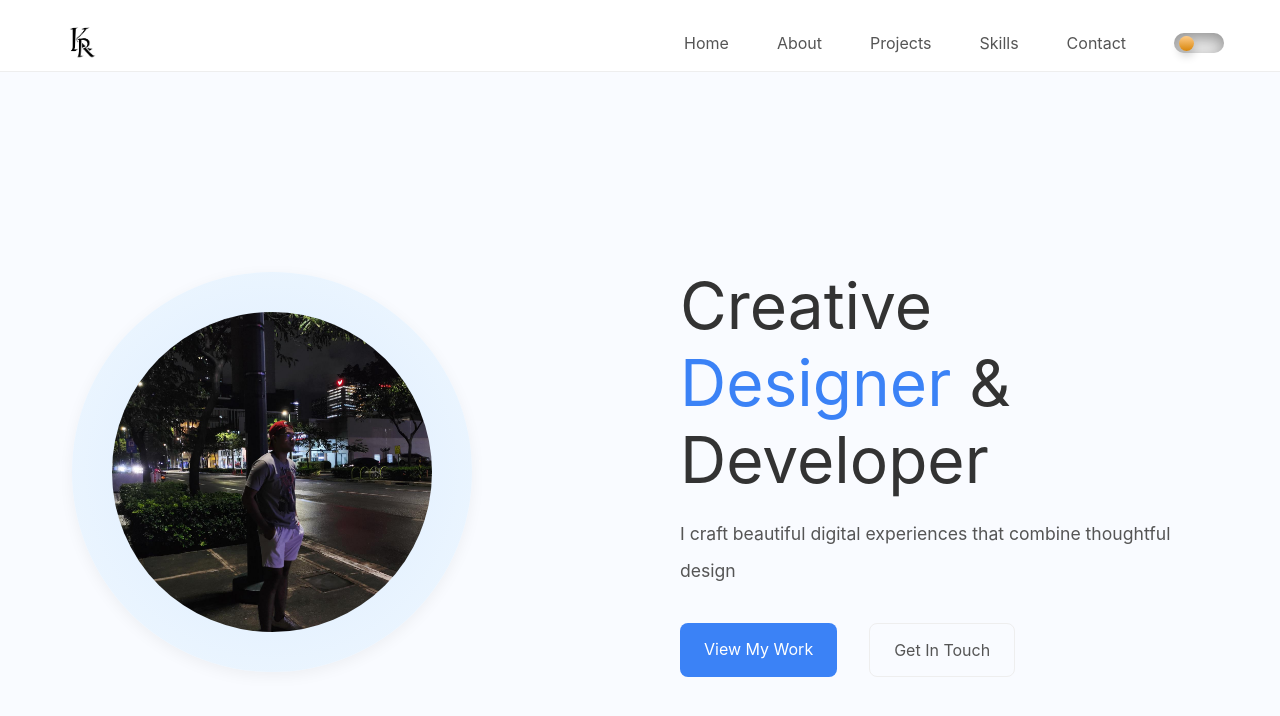
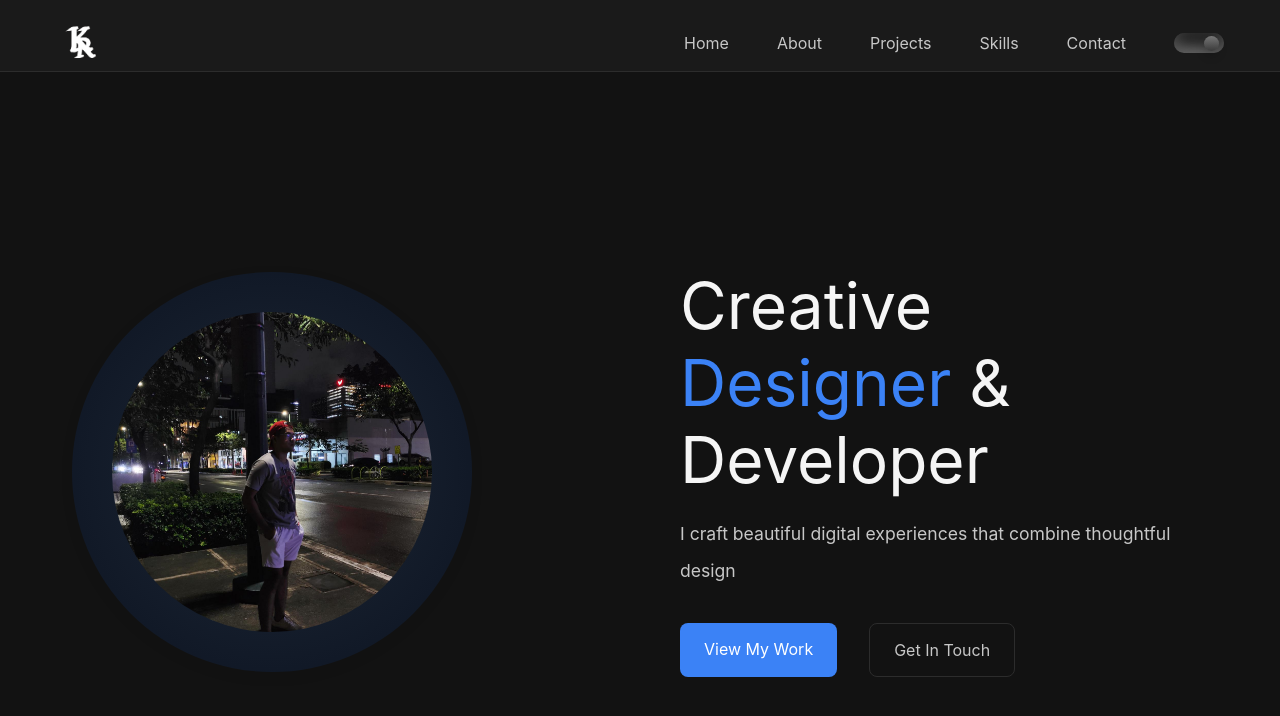
Before and after one commit to k-rion/kurt-portfolio, a React (Vite) app: page / in a window 1280 px wide. Shown: the top 716 px of the page. Built offline with nearby package versions, Linux system fonts and the light colour scheme.

Commit message:
darkmode on

```diff
--- a/src/Portfoliov2.css
+++ b/src/Portfoliov2.css
@@ -22,7 +22,7 @@ body.dark {
   --text: #f5f5f5;
   --surface: #1a1a1a;
   --muted: #c7c7c7;
-  --primary: #3b82f6; /* keep brand color */
+  --primary: #3b82f6;
   --primary-hover: #60a5fa;
   --border: #2c2c2c;
 }
@@ -75,6 +75,7 @@ body {
   gap: 1.5rem;
   align-items: center;
 }
+
 .nav-links a {
   margin-left: 1.5rem;
   color: var(--muted);
@@ -332,6 +333,7 @@ body.dark .about-image {
 /* SECTIONS */
 
 section {
+  scroll-margin-top: var(--nav-height);
   padding: 5rem 2rem;
 }
 .contact-grid {
--- a/src/Portfoliov2.jsx
+++ b/src/Portfoliov2.jsx
@@ -68,7 +68,7 @@ function App() {
     }, []);
 
     // Toggle Light and Dark
-    const [darkMode, setDarkMode] = useState(false);
+    const [darkMode, setDarkMode] = useState(true);
 
     useEffect(() => {
       if (darkMode) {
```
